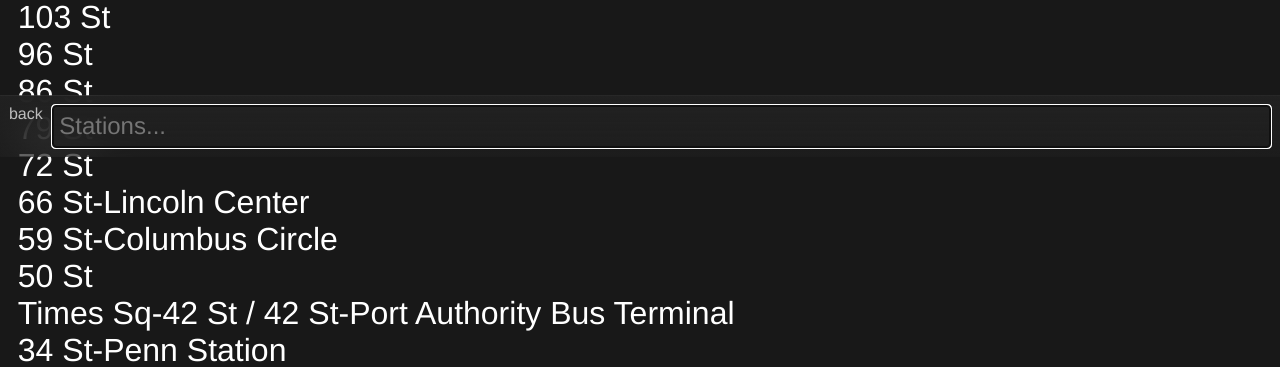
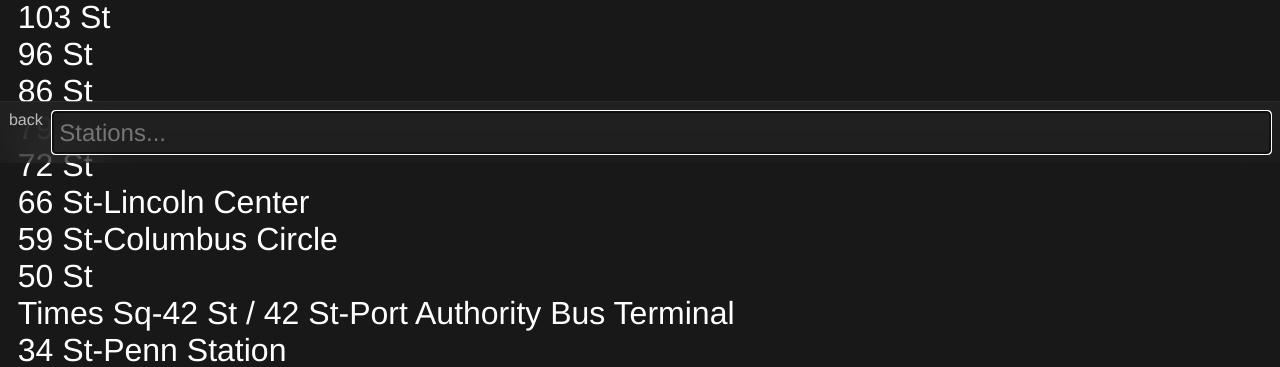
Before and after one commit to pbt/ota-py, a Flask app: page /stations in a window 1280 px wide. Shown: the part 643-1010 px from the top of the page. Run offline with Flask 3, Linux system fonts and the light colour scheme.

Commit message:
i give up

```diff
--- a/static/style.css
+++ b/static/style.css
@@ -267,10 +267,9 @@ footer {
   gap: 1ch;
 }
 
-#ota-search.top {
-  top: 0;
+#ota-search {
+  top: calc(100dvh - 3.5rem);
   bottom: auto;
-  z-index: 999;
 }
 
 #ota-search input, #search-launcher .search-btn {
```
